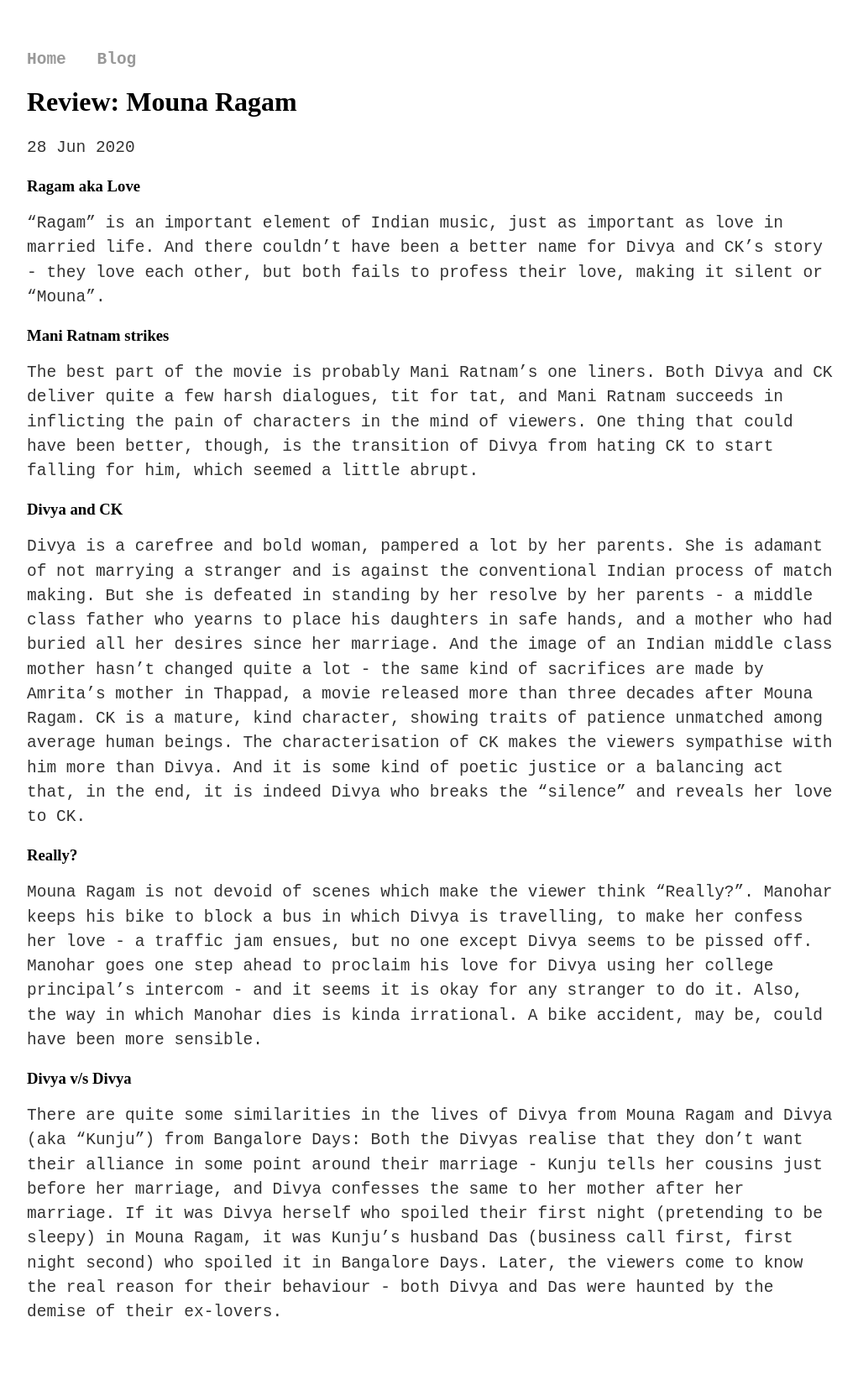
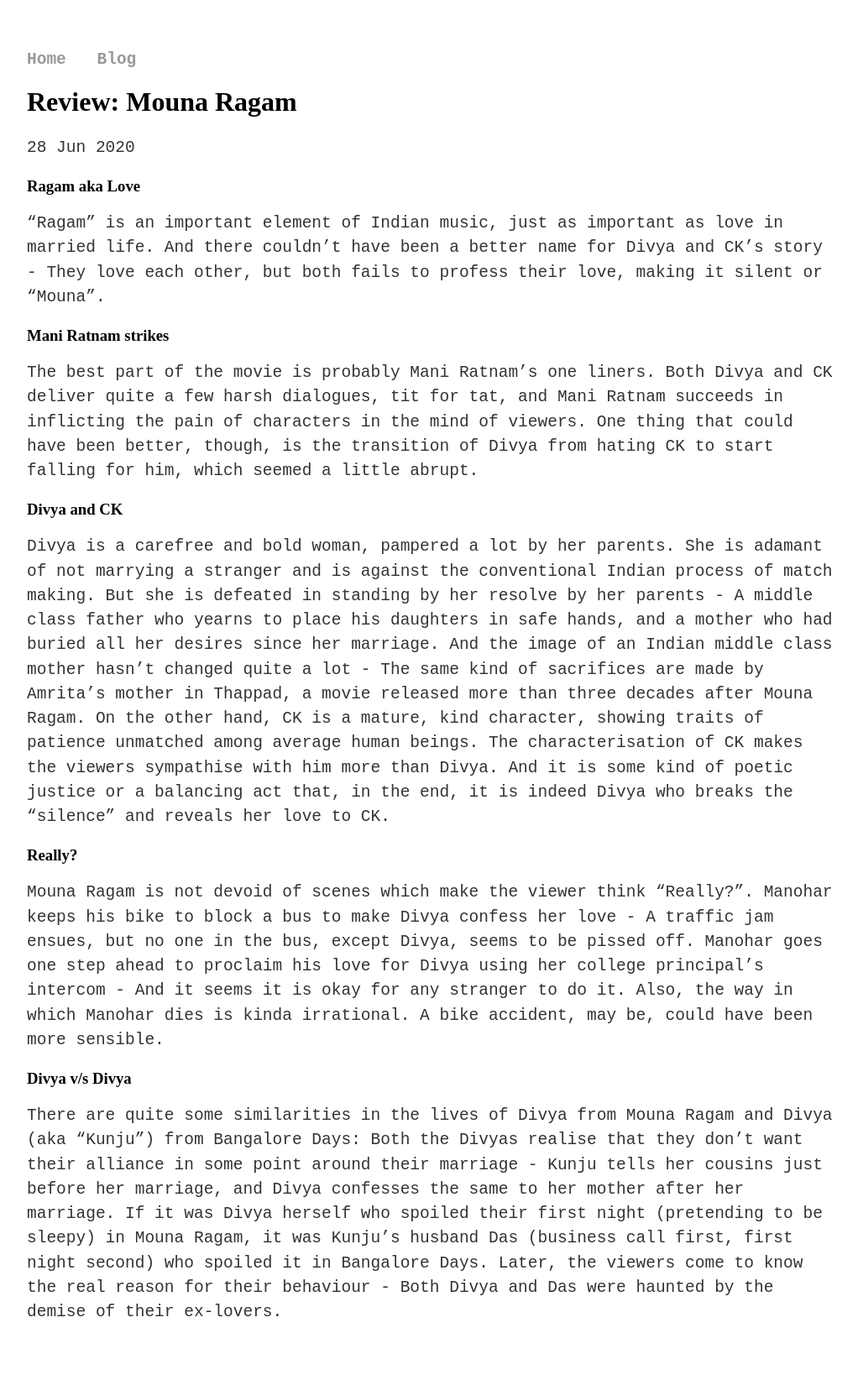
Before and after one commit to joe019/joe019.github.io, a Jekyll site: the page built from _posts/2020-06-28-mouna-ragam.md, in a window 1280 px wide. Shown: the whole page at 84% size, without its empty margins (128-1150 px from the left). Built offline with Jekyll 4.4.1, drawn with Linux system fonts in a browser that asks for light colours.

Commit message:
Minor changes

```diff
--- a/_posts/2020-06-28-mouna-ragam.md
+++ b/_posts/2020-06-28-mouna-ragam.md
@@ -6,7 +6,7 @@
 
 ### Ragam aka Love
 "Ragam" is an important element of Indian music, just as important as love in married life. And there couldn't have
-been a better name for Divya and CK's story - they love each other, but both fails to profess their love, making it
+been a better name for Divya and CK's story - They love each other, but both fails to profess their love, making it
 silent or "Mouna".
 
 ### Mani Ratnam strikes
@@ -18,17 +18,17 @@
 ### Divya and CK
 Divya is a carefree and bold woman, pampered a lot by her parents. She is adamant of not marrying a stranger and is
 against the conventional Indian process of match making. But she is defeated in standing by her resolve by her parents -
-a middle class father who yearns to place his daughters in safe hands, and a mother who had buried all her desires
-since her marriage. And the image of an Indian middle class mother hasn't changed quite a lot - the same kind of
+A middle class father who yearns to place his daughters in safe hands, and a mother who had buried all her desires
+since her marriage. And the image of an Indian middle class mother hasn't changed quite a lot - The same kind of
 sacrifices are made by Amrita's mother in Thappad, a movie released more than three decades after Mouna Ragam.
-CK is a mature, kind character, showing traits of patience unmatched among average human beings. The characterisation
+On the other hand, CK is a mature, kind character, showing traits of patience unmatched among average human beings. The characterisation
 of CK makes the viewers sympathise with him more than Divya. And it is some kind of poetic justice or a balancing act
 that, in the end, it is indeed Divya who breaks the "silence" and reveals her love to CK.
 
 ### Really?
-Mouna Ragam is not devoid of scenes which make the viewer think "Really?". Manohar keeps his bike to block a bus in
-which Divya is travelling, to make her confess her love - a traffic jam ensues, but no one except Divya seems to be
-pissed off. Manohar goes one step ahead to proclaim his love for Divya using her college principal's intercom - and it
+Mouna Ragam is not devoid of scenes which make the viewer think "Really?". Manohar keeps his bike to block a bus to
+make Divya confess her love - A traffic jam ensues, but no one in the bus, except Divya, seems to be
+pissed off. Manohar goes one step ahead to proclaim his love for Divya using her college principal's intercom - And it
 seems it is okay for any stranger to do it. Also, the way in which Manohar dies is kinda irrational. A bike accident,
 may be, could have been more sensible.
 
@@ -38,4 +38,4 @@
 cousins just before her marriage, and Divya confesses the same to her mother after her marriage. If it was Divya herself
 who spoiled their first night (pretending to be sleepy) in Mouna Ragam, it was Kunju's husband Das (business call first,
 first night second) who spoiled it in Bangalore Days. Later, the viewers come to know the real reason for their
-behaviour - both Divya and Das were haunted by the demise of their ex-lovers.
+behaviour - Both Divya and Das were haunted by the demise of their ex-lovers.
```
Also changed, not shown: _posts/2020-06-27-movies.md (+1 -0 lines).
